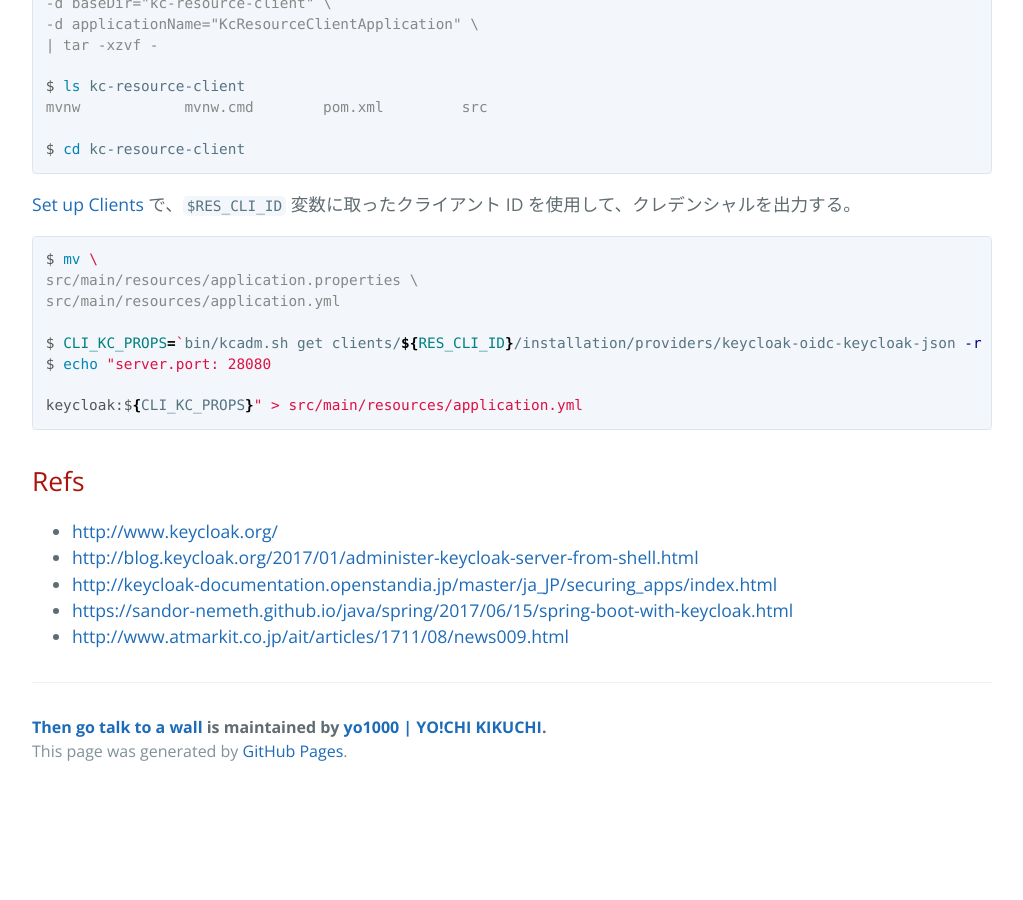
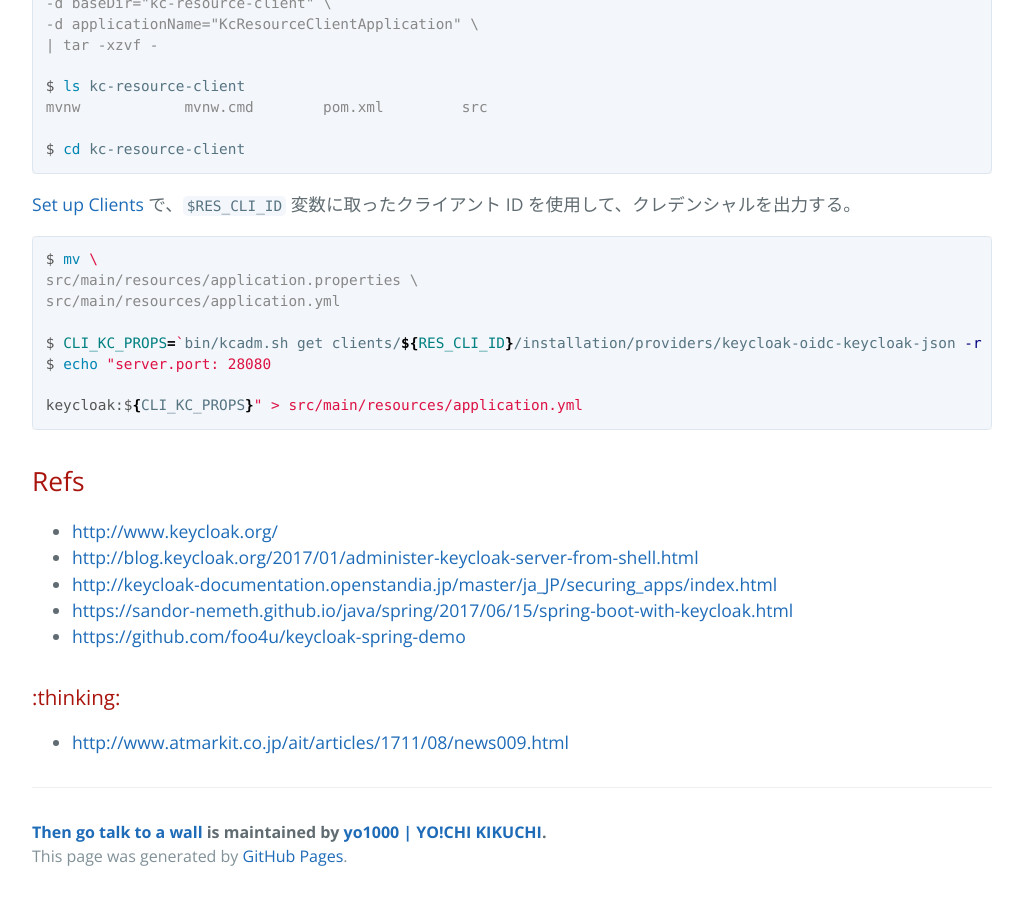
Before and after one commit to yo1000/blog.yo1000.com, a Jekyll site: the page built from _posts/2017-12-18-keycloak-demo.md, in a window 1280 px wide and 900 px high, scrolled down 5421 px. Shown: the whole window, without its empty margins (224-1247 px from the left). Built offline with Jekyll 4.4.1, drawn with Linux system fonts in a browser that asks for light colours; our own code applies the rules of GitHub Pages for plain Markdown files; before the commit the page ends 6216 px from its top, so only the background shows below that; some of the changed lines change nothing that is shown.

Commit message:
Update 2017-12-18-keycloak-demo.md

```diff
--- a/_posts/2017-12-18-keycloak-demo.md
+++ b/_posts/2017-12-18-keycloak-demo.md
@@ -270,5 +270,9 @@
 - [http://blog.keycloak.org/2017/01/administer-keycloak-server-from-shell.html](http://blog.keycloak.org/2017/01/administer-keycloak-server-from-shell.html)
 - [http://keycloak-documentation.openstandia.jp/master/ja_JP/securing_apps/index.html](http://keycloak-documentation.openstandia.jp/master/ja_JP/securing_apps/index.html)
 - [https://sandor-nemeth.github.io/java/spring/2017/06/15/spring-boot-with-keycloak.html](https://sandor-nemeth.github.io/java/spring/2017/06/15/spring-boot-with-keycloak.html)
+- [https://github.com/foo4u/keycloak-spring-demo](https://github.com/foo4u/keycloak-spring-demo)
+
+### :thinking:
+
 - [http://www.atmarkit.co.jp/ait/articles/1711/08/news009.html](http://www.atmarkit.co.jp/ait/articles/1711/08/news009.html
 )
```
